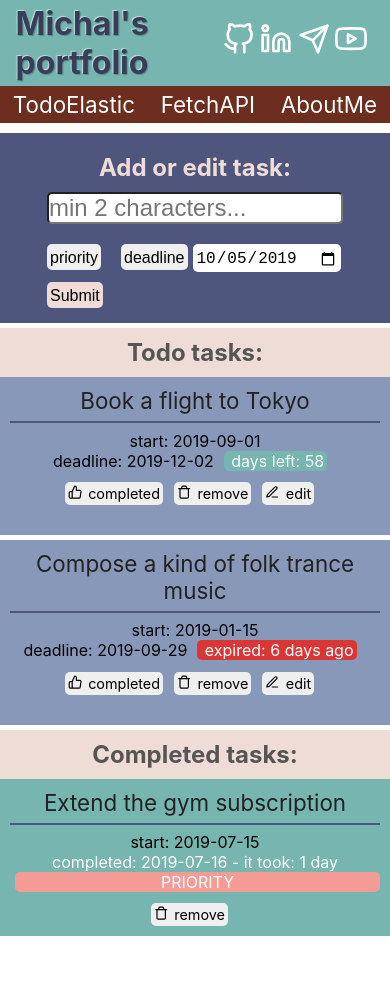
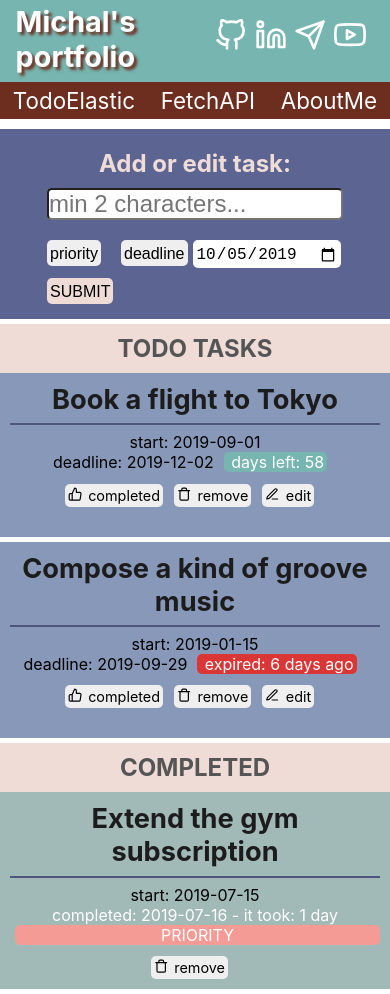
Before and after one commit to waterbreathing/portfolio, a React (Create React App) app: page / in a window 390 px wide. Before the commit the page ends 941 px from the top, so only its background shows below. Built offline with nearby package versions, Linux system fonts and the light colour scheme.

Commit message:
add styles and corrections

```diff
--- a/src/App.css
+++ b/src/App.css
@@ -4,6 +4,10 @@
   box-sizing: border-box;
 }
 
+.appContainer {
+  width: 80%;
+  margin: 1% auto;
+}
 
 .App {
   text-align: center;
@@ -18,3 +22,11 @@
 
 
 }
+
+@media(max-width:767px) {
+  .appContainer {
+    width: 100%;
+    margin: 0;
+  }
+
+}
--- a/src/App.js
+++ b/src/App.js
@@ -30,7 +30,7 @@ class App extends Component {
         endDate: '2019-09-29',
         deadline: true,
         priority: false,
-        body: 'Compose a kind of folk trance music',
+        body: 'Compose a kind of groove music',
         completed: false,
         edit: true,
       },
@@ -128,6 +128,7 @@ class App extends Component {
     return (
 
       <BrowserRouter basename={process.env.PUBLIC_URL}>
+        <div className='appContainer'>
           <Header />
           <Route path='/' exact render={() => (
             <div className="App">
@@ -136,11 +137,11 @@ class App extends Component {
                 />}
 
 
-            <h2 className='todoTasksHeader' >Todo tasks:</h2>
+              <h2 className='todoTasksHeader' >TODO TASKS</h2>
               <TodoTasks tasks={this.state.tasks} removeTask={this.removeTask} completeTask={this.completeTask}
                 editTask={this.editTask}
               />
-            <h2 className='todoTasksHeader'>Completed tasks:</h2>
+              <h2 className='todoTasksHeader'>COMPLETED</h2>
               <CompletedTasks tasks={this.state.tasks} removeTask={this.removeTask} />
 
             </div>
@@ -151,7 +152,7 @@ class App extends Component {
 
 
 
-
+        </div>
       </BrowserRouter>
     );
   }
--- a/src/components/AboutMe.css
+++ b/src/components/AboutMe.css
@@ -31,6 +31,23 @@
     text-align: justify;
     border-radius: 5px;
 
+}
+
+
+.twoFaces {
+
+    width: 100%;
+    height: 100%;
+    /* padding: 5%; */
+
+
+}
+
+.image2 {
+    width: 90%;
+    margin: 0 5%;
+    overflow: hidden;
+    border-radius: 15px;
 }
 
 .icons {
@@ -90,16 +107,22 @@
         flex-direction: row;
         flex-wrap: wrap;
         background-color: #76B5B0;
+        display: block;
+    }
 
-
+    .image2 {
+        margin-top: 5%;
+        margin-bottom: 5%;
     }
 
     .icons a {
+        display: none;
+        /* font-size: 3rem;
 
         width: 4rem;
         height: 4rem;
         line-height: 4rem;
-        color: rgba(255, 145, 0, 0.884);
+        color: rgba(255, 145, 0, 0.884); */
     }
 
 
@@ -109,9 +132,9 @@
 
     }
 
-    .aboutMe {
+    /* .aboutMe {
         order: 2;
-    }
+    } */
 }
 
 @media (max-width:767px) and (orientation:landscape) {
--- a/src/components/AddTask.css
+++ b/src/components/AddTask.css
@@ -1,7 +1,7 @@
 .addTaskStyle {
     padding: 10px 10px 15px 10px;
     /* background-color: #76B5B0; */
-    background-color: #4E567D
+    background-color: rgb(92, 101, 145)
 }
 
 .addTaskHeader {
@@ -28,10 +28,12 @@
 
 [value='priority'] {
     margin-right: 20px;
+
 }
 
 [value='deadline'] {
     margin-right: 5px;
+
 }
 
 [id='endDate'] {
@@ -47,7 +49,8 @@
 
     display: block;
     font-size: 1rem;
-    margin-top: 10px
+    margin-top: 10px;
+    cursor: pointer;
 }
 
 
@@ -56,10 +59,14 @@
     background-color: #F0DCD7
 }
 
-.btn.submit:hover {
-    background-color: #F49B96
+
+@media (hover:hover) {
+
+    .btn.submit:hover {
+        background-color: #F49B96
+    }
+
 }
-
 
 .priorityActive {
 
--- a/src/components/AddTask.js
+++ b/src/components/AddTask.js
@@ -145,7 +145,7 @@ class AddTask extends Component {
                             />
                         </span>
                         <span>
-                            <button className='priorityInactive btn submit' type='submit'>Submit</button>
+                            <button className='priorityInactive btn submit' type='submit'>SUBMIT</button>
                         </span>
                     </div>
                 </form>
--- a/src/components/FetchAPI.css
+++ b/src/components/FetchAPI.css
@@ -8,11 +8,16 @@
     transition: .2s;
 }
 
-.loadMoreUsers:hover {
-    background-color: #BF6363;
-    color: #F2E1C2;
+
+@media (hover:hover) {
+    .loadMoreUsers:hover {
+        background-color: #BF6363;
+        color: #F2E1C2;
+
+    }
 
 }
+
 
 .disclaimer {
 
--- a/src/components/FetchAPI.js
+++ b/src/components/FetchAPI.js
@@ -61,7 +61,7 @@ class FetchAPI extends Component {
 
                     // console.log(`numer: ${i}, latitude: ${latitude}, longitude: ${longitude}`)
 
-                    fetch(`http://api.openweathermap.org/data/2.5/weather?lat=${latitude}&lon=${longitude}&APPID=d351f368fe4ffd5173ebed33fd69d508&units=metric`)
+                    fetch(`https://api.openweathermap.org/data/2.5/weather?lat=${latitude}&lon=${longitude}&APPID=d351f368fe4ffd5173ebed33fd69d508&units=metric`)
 
                         .then(response => {
                             if (response.ok) {
--- a/src/components/Header.css
+++ b/src/components/Header.css
@@ -6,20 +6,25 @@
 
 .headerTopContainer {
     background-color: #76B5B0;
-    color: rgb(56, 61, 90);
-    padding: 1% 0 1% 4%;
+
+    /* color: rgb(56, 61, 90); */
+    color: white;
+    padding: 1% 0 2% 4%;
     /* margin: 0 4%; */
     display: flex;
     align-items: center;
     justify-content: space-around;
+    font-size: .9rem;
 
 }
 
 .headerTop {
 
-    text-shadow: -1px -1px 1px rgba(255, 255, 255, 0.527), 1px 1px 1px rgba(0, 0, 0, 0.253);
 
+    text-shadow: rgb(110, 46, 31) 3px 3px 3px;
+    /* margin-bottom: 1%; */
 }
+
 
 .naviList {
     list-style: none;
@@ -52,9 +57,16 @@ a {
     padding: 5px 0;
 }
 
-a:hover {
-    color: #F0DCD7
+
+@media (hover:hover) {
+    a:hover {
+        color: #F0DCD7
+    }
+
+
 }
+
+
 
 
 li:nth-child(1) .active {
@@ -77,6 +89,13 @@ li:nth-child(3) .active {
 
     }
 
+    .headerTop {
+
+
+        padding-bottom: 3%;
+
+    }
+
     .headerIcons {
         flex-basis: 100%;
         font-size: 1.5rem;
--- a/src/components/Task.css
+++ b/src/components/Task.css
@@ -8,13 +8,14 @@
 
 .completed {
     padding: 10px;
-    background-color: #76B5B0;
+    background-color: rgb(161, 185, 183);
     border-bottom: 5px solid white
 }
 
 .taskBody {
-    font-size: 1.4rem;
-    color: #222;
+    font-size: 1.7rem;
+    font-weight: bold;
+    color: rgb(29, 28, 28);
     padding-bottom: 2%;
     border-bottom: 2px solid #4E567D
 }
@@ -69,11 +70,17 @@
     padding: 3px;
     font: inherit;
     font-size: 90%;
+    cursor: pointer;
 }
 
-.btnActiveTodos:hover {
-    background-color: #F0DCD7
+
+@media (hover:hover) {
+    .btnActiveTodos:hover {
+        background-color: #F0DCD7
+    }
+
 }
+
 
 @media (max-width:414px) {
 
```
Also changed, not shown: src/components/AboutMe.js (+18 -6 lines), src/img/face1.jpg (added). Lines whose indentation alone changed are shown as unchanged.
